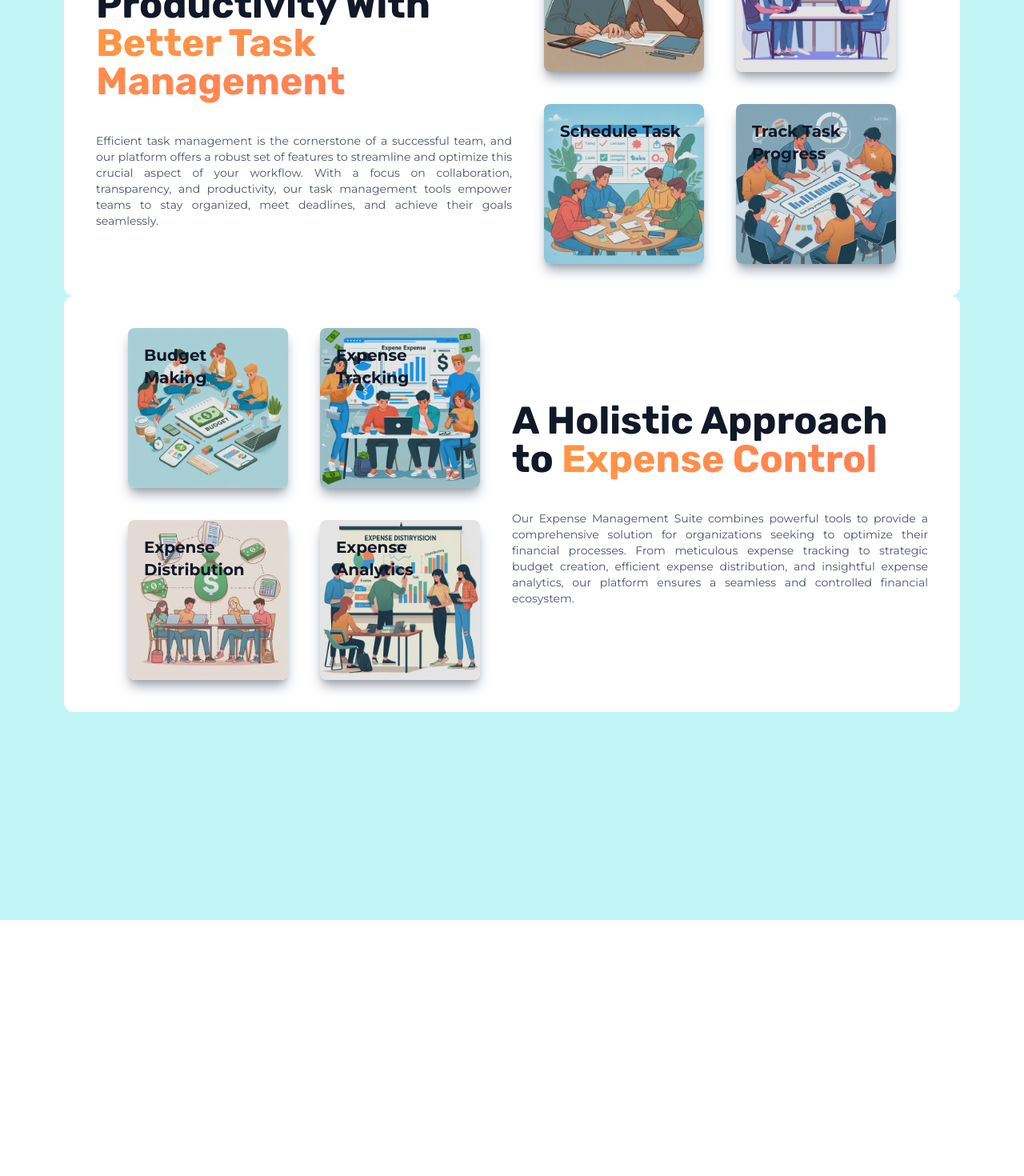
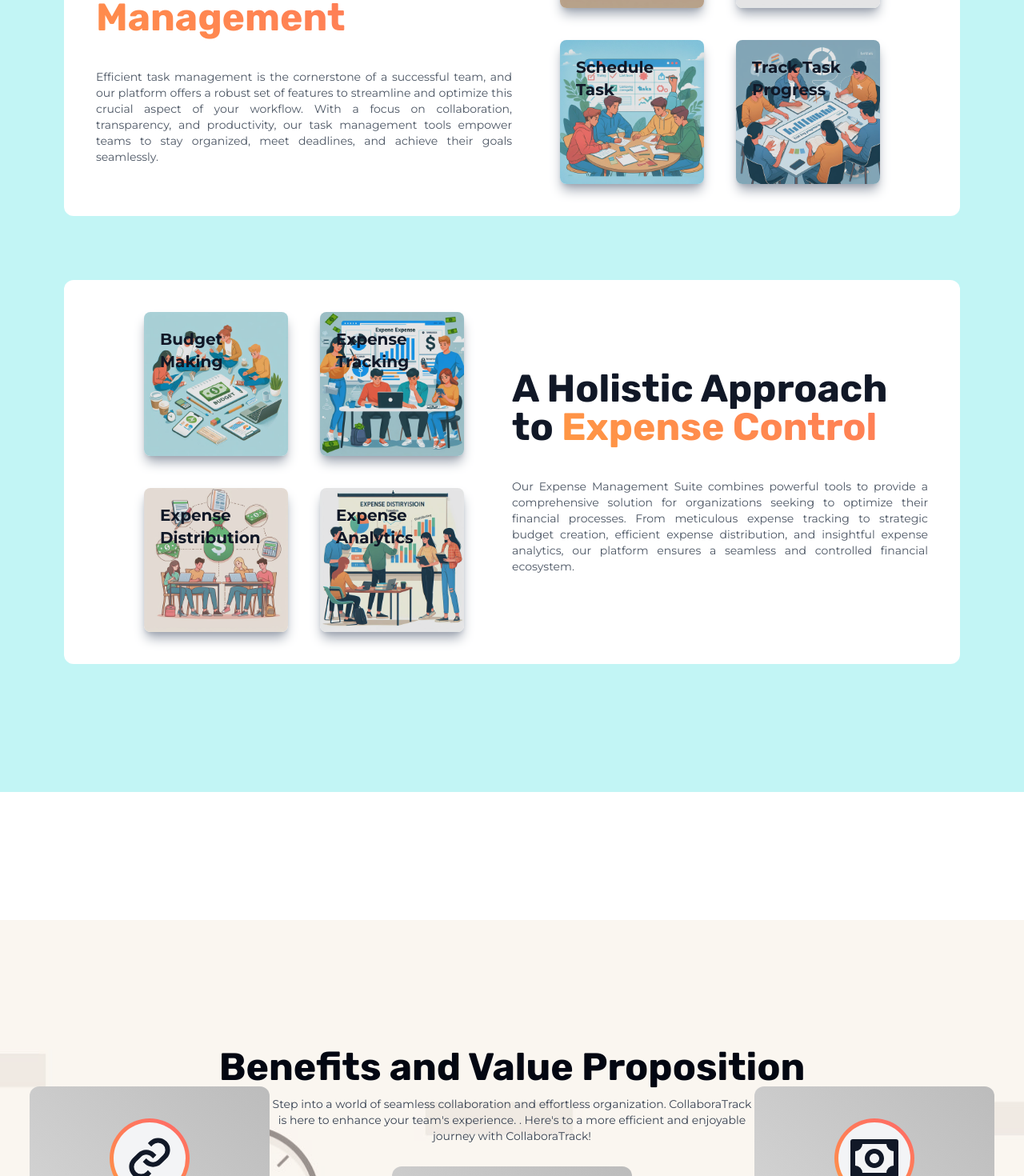
Before and after one commit to shafayetullah7/task-tracker-client-side, a React (Vite) app: page / in a window 1280 px wide. Shown: the part 1330-2800 px from the top of the page at 80% size. Before the commit the page ends 2480 px from the top, so only its background shows below. Built offline with nearby package versions, Linux system fonts and the light colour scheme.

Commit message:
benefits 1

```diff
--- /dev/null
+++ b/src/components/home/benefits/BenefitCard.tsx
@@ -0,0 +1,25 @@
+import { useParallax } from 'react-scroll-parallax';
+import { motion } from 'framer-motion'
+
+type Tprops = {
+    id: number
+    title: string,
+    description: string,
+    icon: JSX.Element
+}
+const BenefitCard = ({ id, title, description, icon }: Tprops) => {
+
+    const { ref } = useParallax<HTMLDivElement>({ speed: id % 2 === 0 ? 10 : 20 });
+
+    return (
+        <motion.div initial={{ opacity: 0, scale: 1 }} whileInView={{ opacity: 1 }} whileHover={{ scale: 1.1 }} transition={{ duration: 1, scale: { duration: 0.1 }, delay: 0.3 }} ref={ref} className='w-[300px] h-[400px] p-10 gray-gradient-background duration-300 rounded-xl overflow-hidden'>
+            <div className='text-7xl bg-primary-gradient size-[100px] flex justify-center items-center rounded-full mx-auto'>
+                <div className='bg-gray-100 size-[90px] rounded-full flex justify-center items-center text-gray-900'>{icon}</div>
+            </div>
+            <h3 className='text-xl font-semibold text-center mt-16'>{title}</h3>
+            <p className='text-xs text-center text-gray-600 mt-5 font-montserrat'>{description}</p>
+        </motion.div>
+    );
+};
+
+export default BenefitCard;
--- /dev/null
+++ b/src/components/home/benefits/Benefits.tsx
@@ -0,0 +1,74 @@
+import { BiLink, BiTask, BiMoney, BiMessage, BiTime, BiAlarm, BiBarChart, BiMobile, BiSmile } from 'react-icons/bi'
+import BenefitCard from './BenefitCard';
+const Benefits = () => {
+    const benefits = [
+        {
+            "id": 1,
+            "title": "Streamlined Collaboration",
+            "description": "CollaboraTrack brings your team together in one cohesive platform. Streamline collaboration with integrated communication tools, making it easy to share ideas, assign tasks, and foster a collaborative work environment.",
+            "icon": <BiLink />
+        },
+        {
+            "id": 2,
+            "title": "Effortless Task Management",
+            "description": "Experience efficient task management with CollaboraTrack's intuitive interface. Organize tasks, set priorities, and monitor progress seamlessly. Say goodbye to task-related chaos and hello to a structured and productive workflow.",
+            "icon": <BiTask />
+        },
+        {
+            "id": 3,
+            "title": "Smart Expense Tracking",
+            "description": "Take control of your finances with smart expense tracking. Categorize expenses, set budgets, and gain insights into your spending habits. CollaboraTrack ensures financial management is straightforward and transparent.",
+            "icon": <BiMoney />
+        },
+        {
+            "id": 4,
+            "title": "Real-Time Communication",
+            "description": "Stay connected with your team through real-time communication features. Collaborate instantly with integrated group chat and discussions. Enhance decision-making and keep everyone in the loop with swift and efficient communication.",
+            "icon": <BiMessage />
+        },
+        {
+            "id": 5,
+            "title": "Time and Effort Savings",
+            "description": "Save valuable time and effort by consolidating your project management, communication, and financial tracking in one platform. CollaboraTrack eliminates the need for juggling multiple tools, allowing you to focus on what matters most.",
+            "icon": <BiTime />
+        },
+        {
+            "id": 6,
+            "title": "Automated Task Reminders",
+            "description": "Never miss a deadline again with CollaboraTrack's automated task reminders. Receive timely notifications and updates, ensuring that tasks stay on track and are completed efficiently.",
+            "icon": <BiAlarm />
+        },
+        {
+            "id": 7,
+            "title": "Insightful Analytics",
+            "description": "Gain valuable insights into your team's performance with real-time analytics and reporting. Make informed decisions based on accurate data, allowing you to optimize workflows and enhance overall productivity.",
+            "icon": <BiBarChart />
+        },
+        {
+            "id": 8,
+            "title": "Flexibility and Accessibility",
+            "description": "Access CollaboraTrack anytime, anywhere. Whether you're at your desk or on the go, our platform is accessible from desktops, tablets, and mobile devices. Enjoy the flexibility to manage tasks and collaborate wherever you are.",
+            "icon": <BiMobile />
+        },
+        {
+            "id": 9,
+            "title": "User-Friendly Interface",
+            "description": "CollaboraTrack is designed with user experience in mind. Enjoy a user-friendly interface that makes navigation intuitive and tasks easy to accomplish. Empower your team with a platform that is both powerful and user-centric.",
+            "icon": <BiSmile />
+        }
+    ]
+
+    return (
+        <div className="bg-parallax-bg1 bg-cover bg-center py-40">
+            <h1 className='text-center text-5xl font-bold text-gray-950'>Benefits and Value Proposition</h1>
+            <p className='text-sm max-w-[600px] mx-auto text-center mt-3 text-gray-700 font-montserrat'>Step into a world of seamless collaboration and effortless organization. CollaboraTrack is here to enhance your team's experience. . Here's to a more efficient and enjoyable journey with CollaboraTrack!</p>
+            <div className='grid grid-cols-3 place-items-center gap-x-20 gap-y-32 mt-32'>
+                {
+                    benefits.map(benefit => <div key={benefit.id}><BenefitCard id={benefit.id} title={benefit.title} description={benefit.description} icon={benefit.icon}></BenefitCard></div>)
+                }
+            </div>
+        </div>
+    );
+};
+
+export default Benefits;
--- a/src/components/home/features/ExpenseManagement.tsx
+++ b/src/components/home/features/ExpenseManagement.tsx
@@ -4,11 +4,8 @@ import expense3 from '../../../assets/image/expense3.jpeg'
 import expense4 from '../../../assets/image/expense4.jpeg'
 import GradientText from '../../utils/GradientText';
 import { motion } from 'framer-motion';
-import { useParallax } from 'react-scroll-parallax';
 
 const ExpenseManagement = () => {
-
-    const { ref } = useParallax<HTMLDivElement>({ speed: 10 });
 
     const expenseOptions = [
         {
@@ -55,10 +52,10 @@ const ExpenseManagement = () => {
     };
 
     return (
-        <div ref={ref}>
+        <div>
             <div className="flex justify-around items-center flex-wrap bg-white rounded-xl p-10 font-montserrat">
                 <motion.div variants={containerVariants} initial='hidden' whileInView='show' className="flex justify-center items-center flex-wrap gap-10 flex-1 ">
-                    {expenseOptions.map((option, index) => (<motion.div key={index} variants={childVariants} whileHover={{ scale: 1.1 }} className='relative w-[200px] h-[200px] rounded-lg overflow-hidden shadow-lg shadow-gray-400 hover:scale-105 duration-200'>
+                    {expenseOptions.map((option, index) => (<motion.div key={index} variants={childVariants} whileHover={{ scale: 1.1 }} className='relative w-[180px] h-[180px] rounded-lg overflow-hidden shadow-lg shadow-gray-400 hover:scale-105 duration-200'>
                         <img src={option.image} className='' alt={`Task option image${index}`} />
                         <div className='absolute inset-0 p-5 bg-gray-950 bg-opacity-10 hover:bg-opacity-70 text-gray-900 hover:text-gray-100 duration-200'>
                             <h3 className='text-xl font-bold'>{option.title}</h3>
--- a/src/components/home/features/Features.tsx
+++ b/src/components/home/features/Features.tsx
@@ -3,12 +3,14 @@ import TaskManagement from "./TaskManagement";
 
 
 const Features = () => {
+
+
     return (
         <div className="bg-secondaryLight py-40 px-20">
             <div>
                 <TaskManagement></TaskManagement>
             </div>
-            <div className="">
+            <div className="mt-20">
                 <ExpenseManagement></ExpenseManagement>
             </div>
         </div>
--- a/src/components/home/features/TaskManagement.tsx
+++ b/src/components/home/features/TaskManagement.tsx
@@ -1,4 +1,3 @@
-import { useParallax } from 'react-scroll-parallax';
 import task1 from '../../../assets/image/task1.jpeg'
 import task2 from '../../../assets/image/task2.jpeg'
 import task3 from '../../../assets/image/task3.jpeg'
@@ -8,7 +7,7 @@ import { motion } from 'framer-motion';
 
 const TaskManagement = () => {
 
-    const { ref } = useParallax<HTMLDivElement>({ speed: 10 });
+
 
     const taskOptions = [
         {
@@ -57,14 +56,14 @@ const TaskManagement = () => {
 
 
     return (
-        <div ref={ref}>
+        <div>
             <div className="flex justify-around items-center flex-wrap bg-white rounded-xl p-10 font-montserrat">
                 <motion.div initial={{opacity:0, y:40}} whileInView={{opacity:1,y:0}} transition={{duration:1, delay:0.5}} className='flex-1'>
                     <h1 className='font-rubik text-5xl font-bold text-gray-900'>Enhancing Team Productivity With <GradientText>Better Task Management</GradientText></h1>
                     <p className='text-sm text-justify mt-10 text-gray-600'>Efficient task management is the cornerstone of a successful team, and our platform offers a robust set of features to streamline and optimize this crucial aspect of your workflow. With a focus on collaboration, transparency, and productivity, our task management tools empower teams to stay organized, meet deadlines, and achieve their goals seamlessly.</p>
                 </motion.div>
                 <motion.div variants={containerVariants} initial='hidden' whileInView='show' className="flex justify-center items-center flex-wrap gap-10 flex-1 ">
-                    {taskOptions.map((option, index) => (<motion.div key={index} variants={childVariants} whileHover={{ scale: 1.1 }} className='relative w-[200px] h-[200px] rounded-lg overflow-hidden shadow-lg shadow-gray-400 hover:scale-105 duration-200'>
+                    {taskOptions.map((option, index) => (<motion.div key={index} variants={childVariants} whileHover={{ scale: 1.1 }} className='relative w-[180px] h-[180px] rounded-lg overflow-hidden shadow-lg shadow-gray-400 hover:scale-105 duration-200'>
                         <img src={option.image} className='' alt={`Task option image${index}`} />
                         <div className='absolute inset-0 p-5 bg-gray-950 bg-opacity-10 hover:bg-opacity-70 text-gray-900 hover:text-gray-100 duration-200'>
                             <h3 className='text-xl font-bold'>{option.title}</h3>
--- a/src/index.css
+++ b/src/index.css
@@ -43,3 +43,7 @@
 .banner-background {
     background-image: url('/src/assets/image/banner1.jpg');
 }
+
+.gray-gradient-background {
+    background-image: linear-gradient(45deg, #e0e0e0, #bcbcbc);
+}
--- a/src/pages/Home.tsx
+++ b/src/pages/Home.tsx
@@ -1,3 +1,4 @@
+import Benefits from "../components/home/benefits/Benefits";
 import Features from "../components/home/features/Features";
 import Header from "../components/home/header/Header";
 import DefaultScreen from "../components/utils/DefaultScreen";
@@ -12,9 +13,14 @@ const Home = () => {
                 <Header></Header>
             </header>
             <main>
-                <div className="mt-80 ">
+                <div className="mt-40 ">
                     <DefaultScreen>
                         <Features></Features>
+                    </DefaultScreen>
+                </div>
+                <div className="mt-40 ">
+                    <DefaultScreen>
+                        <Benefits></Benefits>
                     </DefaultScreen>
                 </div>
             </main>
--- a/tailwind.config.js
+++ b/tailwind.config.js
@@ -18,6 +18,7 @@ export default {
       backgroundImage: {
         "primary-gradient": "linear-gradient(30deg, #FF9843, #FF6868)",
         "hero-banner": "url('/src/assets/image/banner1.jpg')",
+        "parallax-bg1": "url('/src/assets/image/parallax-bg1.png')",
       },
     },
   },
```
Also changed, not shown: src/assets/image/parallax-bg1.png (added).
